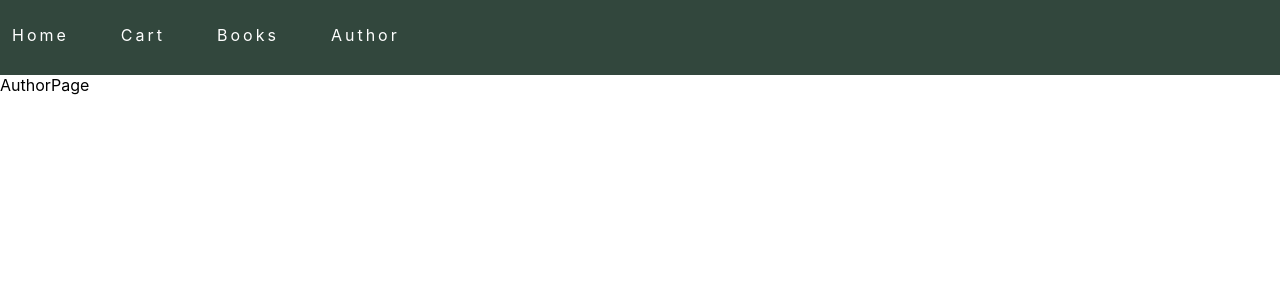
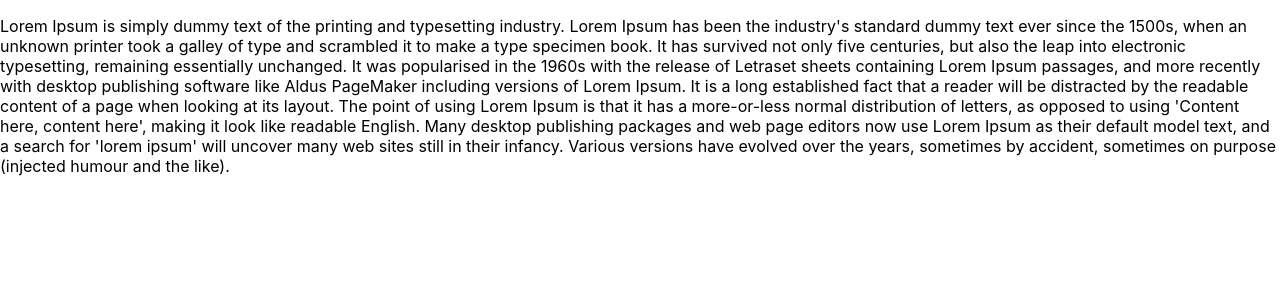
Before and after one commit to An-kitB/bookmartApp, a React (Create React App) app: page /Author in a window 1280 px wide. Shown: the top 300 px of the page. Built offline with nearby package versions, Linux system fonts and the light colour scheme.

Commit message:
styling and add author/book page

```diff
--- a/src/components/user/AuthorPage.js
+++ b/src/components/user/AuthorPage.js
@@ -4,8 +4,26 @@
 export const AuthorPage = () => {
   return (
     <div>
-      <Navbar />
-      AuthorPage
+      <p>
+        Lorem Ipsum is simply dummy text of the printing and typesetting
+        industry. Lorem Ipsum has been the industry's standard dummy text ever
+        since the 1500s, when an unknown printer took a galley of type and
+        scrambled it to make a type specimen book. It has survived not only five
+        centuries, but also the leap into electronic typesetting, remaining
+        essentially unchanged. It was popularised in the 1960s with the release
+        of Letraset sheets containing Lorem Ipsum passages, and more recently
+        with desktop publishing software like Aldus PageMaker including versions
+        of Lorem Ipsum. It is a long established fact that a reader will be
+        distracted by the readable content of a page when looking at its layout.
+        The point of using Lorem Ipsum is that it has a more-or-less normal
+        distribution of letters, as opposed to using 'Content here, content
+        here', making it look like readable English. Many desktop publishing
+        packages and web page editors now use Lorem Ipsum as their default model
+        text, and a search for 'lorem ipsum' will uncover many web sites still
+        in their infancy. Various versions have evolved over the years,
+        sometimes by accident, sometimes on purpose (injected humour and the
+        like).
+      </p>
     </div>
   );
 };
--- a/src/components/user/Details.js
+++ b/src/components/user/Details.js
@@ -1,6 +1,8 @@
 import React from "react";
 import { useLocation, useParams } from "react-router-dom";
+import StarRatings from "react-star-ratings";
 import { BookData } from "../bookdata";
+import { AuthorPage } from "./AuthorPage";
 
 export const Details = () => {
   const param = useParams();
@@ -9,28 +11,111 @@
 
   const renderBookData = [data].map((details) => (
     <div>
-      <h1>Book Details</h1>
-
-      <h2>{details.name}</h2>
+      <h1 style={{ fontSize: 55, textAlign: "center" }}>Book Details</h1>
+      <div style={styles.imgBooksStyle}>
+        <img style={styles.bookStyle.imgStyle} src={details.img} />
+        <div style={styles.bookStyle.bookTitleDiv}>
+          <h2 style={styles.heading}>{details.name}</h2>
+          <p>Published by - {details.authorName}</p>
+          <div style={styles.bookStyle.textStyle}>
+            <p>
+              Summary: <AuthorPage />
+            </p>
+          </div>
+          <p>Price: {details.price}</p>
+          <StarRatings
+            rating={3}
+            starRatedColor="gold"
+            starDimension="30px"
+            starSpacing="10px"
+            numberOfStars={5}
+            name="rating"
+          />
+        </div>
+      </div>
     </div>
   ));
 
   const nameOfauthor = data.authorName;
   const renderAuthorData = BookData.filter(
     (author) => author.authorName.toLowerCase() === nameOfauthor.toLowerCase()
-  ).map((book) => <div>{book.name}</div>);
+  ).map((book) => (
+    <div style={styles.imgBooksStyle}>
+      <img src={book.img} />
+    </div>
+  ));
 
   return (
     <div>
-      <h1>Details</h1>
       {location.state.isBook ? (
         renderBookData
       ) : (
         <div>
-          <h1>Author</h1>
-          {renderAuthorData}
+          <h1 style={{ fontSize: 55, textAlign: "center" }}> About Author</h1>
+          <div style={styles.authorStyle.aboutAuthorDiv}>
+            <img style={styles.authorStyle.imgStyle} src={data.authorImg} />
+            <div style={{ marginLeft: 23 }}>
+              <h2 style={styles.heading}> {data.authorName}</h2>
+              <div style={styles.authorStyle.textStyle}>
+                <AuthorPage />
+              </div>
+            </div>
+          </div>
+          <h1 style={{ fontSize: 55, marginLeft: 144 }}> Published Books</h1>
+          <div style={{ marginLeft: 144 }}>
+            <div style={styles.imgBooksStyle}> {renderAuthorData}</div>
+          </div>
         </div>
       )}
     </div>
   );
 };
+
+const styles = {
+  main: {},
+  imgBooksStyle: {
+    display: "flex",
+    paddingRight: 133,
+    marginBottom: 200,
+  },
+
+  heading: {
+    fontSize: 44,
+  },
+
+  authorStyle: {
+    aboutAuthorDiv: {
+      display: "flex",
+      padding: (30, 30),
+    },
+    imgStyle: {
+      width: 400,
+      height: 600,
+      marginLeft: 125,
+    },
+
+    textStyle: {
+      marginTop: 10,
+      marginLeft: 34,
+      fontSize: 23,
+      marginRight: 400,
+    },
+  },
+
+  bookStyle: {
+    bookTitleDiv: {
+      marginLeft: 120,
+    },
+
+    imgStyle: {
+      width: 500,
+      height: 700,
+      marginLeft: 40,
+    },
+    textStyle: {
+      marginLeft: 34,
+      fontSize: 23,
+      marginRight: 400,
+    },
+  },
+};
```
